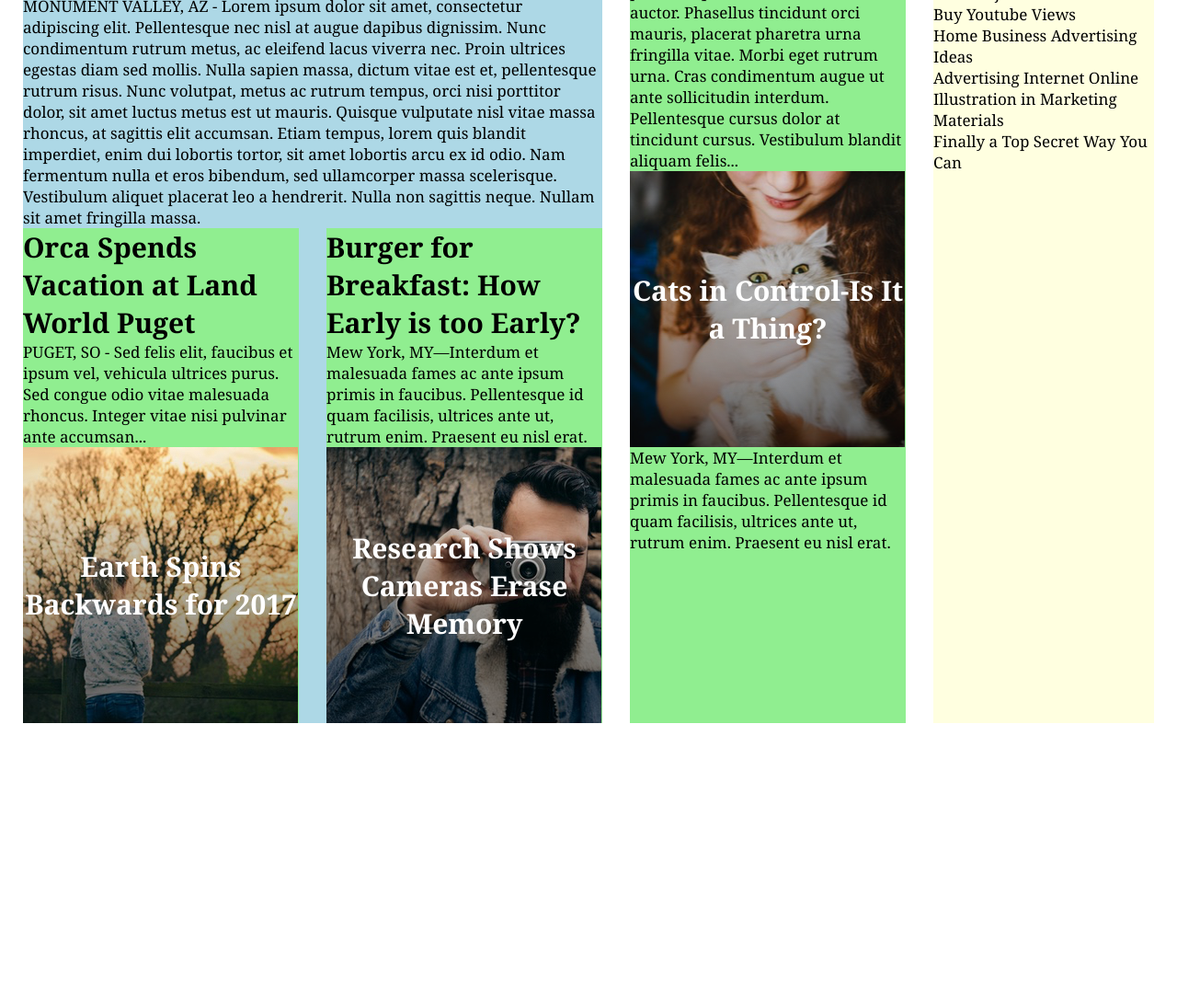
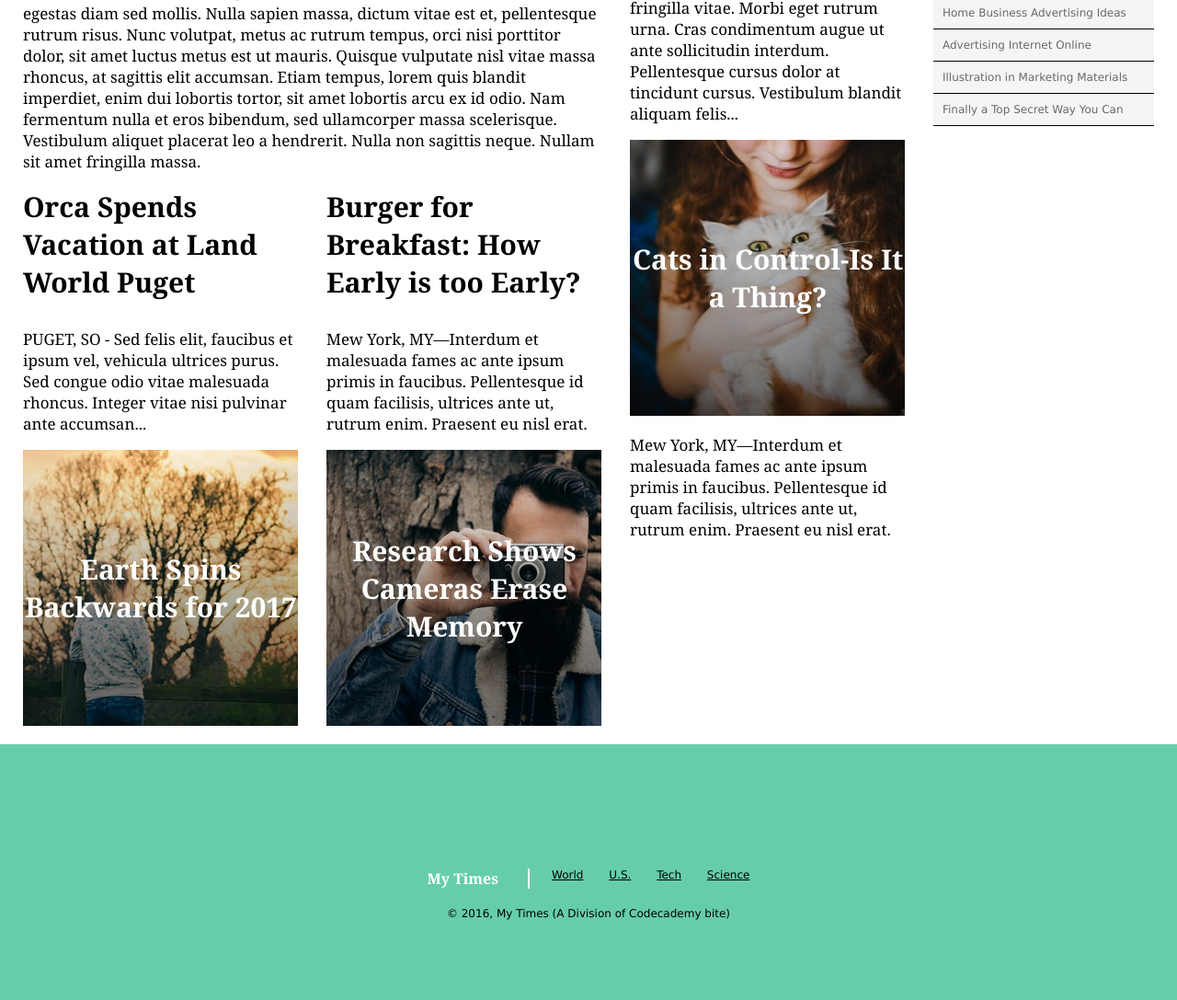
Before and after one commit to richardsparks/mytimes, a plain HTML site: page index.html in a window 1280 px wide. Shown: the part 502-1589 px from the top of the page at 92% size. Before the commit the page ends 1288 px from the top, so only its background shows below. Drawn offline with Linux system fonts and the light colour scheme.

Commit message:
Add footer

```diff
--- a/index.html
+++ b/index.html
@@ -67,7 +67,8 @@
     </div>
 
     <!-- Column Small -->
-    <aside class="column small">
+    <div class="column small">
+      <article>
       <img src="./resources/images/img-news-bite.png" alt="Cookie">
       <h2>NEWS BITES</h2>
       <ul>
@@ -78,9 +79,23 @@
         <li>Illustration in Marketing Materials</li>
         <li>Finally a Top Secret Way You Can</li>
       </ul>
-    </aside>
+      </article>
+    </div>
 
   </main>
 
+  <footer>
+    <div class="info">
+      <span class="logo">My Times</span>
+      <nav>
+        <span><a href="#">World</a></span>
+        <span><a href="#">U.S.</a></span>
+        <span><a href="#">Tech</a></span>
+        <span><a href="#">Science</a></span>
+      </nav>
+    </div>
+    <div class="copyright">© 2016, My Times (A Division of Codecademy bite)</div>
+  </footer>
+
   </body>
 </html>
--- a/resources/css/styles.css
+++ b/resources/css/styles.css
@@ -15,6 +15,10 @@ header {
   height: 80px;
   display: flex;
   align-items: center;
+  position: fixed;
+  z-index: 1;
+  background: #fff;
+  width: 100%;
 }
 
 header .logo {
@@ -62,7 +66,12 @@ main h1 {
 }
 
 main h2 {
+  padding: 0 0 1em 0;
   font-size: 30px;
+}
+
+main p {
+  padding: 0 0 1em 0;
 }
 
 /* Columns */
@@ -72,24 +81,44 @@ main h2 {
   justify-content: space-between;
 }
 
-.large {
-  background: lightblue;
+.column.large {
   max-width: 630px;
 }
 
-.medium {
-  background: lightgreen;
+.column.medium {
   max-width: 300px;
 }
 
-.small {
-  background: lightyellow;
+.column.small {
   max-width: 240px;
+  display: flex;
+  flex-direction: column;
 }
+
+.column.small h2 {
+  font-size: 16px;
+  text-align: center;
+}
+
+.column.small ul {
+  margin-top: 30px;
+  background-color: WhiteSmoke;
+  font-family: Verdana;
+  font-size: 12px;
+  color: DimGray;
+}
+
+.column.small li {
+  padding: 10px 10px;
+  border-bottom: 1px solid black;
+}
+
+
 
 /* Images */
 
 .story-image {
+  margin-bottom: 20px;
   color: white;
   font-weight: bold;
   font-size: 30px;
@@ -130,3 +159,40 @@ main h2 {
   height: 300px;
   background: url(./../images/img-story-cat.png) no-repeat;
 }
+
+/* Footer */
+footer {
+  background-color: MediumAquamarine;
+  margin: auto;
+  font-family: Verdana;
+  font-size: 12px;
+  height: 325px;
+  display: flex;
+  flex-direction: column;
+  align-items: center;
+  justify-content: center;
+}
+
+footer .info {
+  display: flex;
+}
+
+footer .copyright {
+  padding: 20px 0 0 0;
+  display: flex;
+}
+
+
+footer span.logo {
+  font-family: Georgia;
+  font-size: 16px;
+  font-weight: bold;
+  color: white;
+  border-right: 2px solid white;
+  padding:  0 2em 0 0;
+}
+
+footer span a {
+  padding: 0 0 0 2em;
+  color: black;
+}
```
